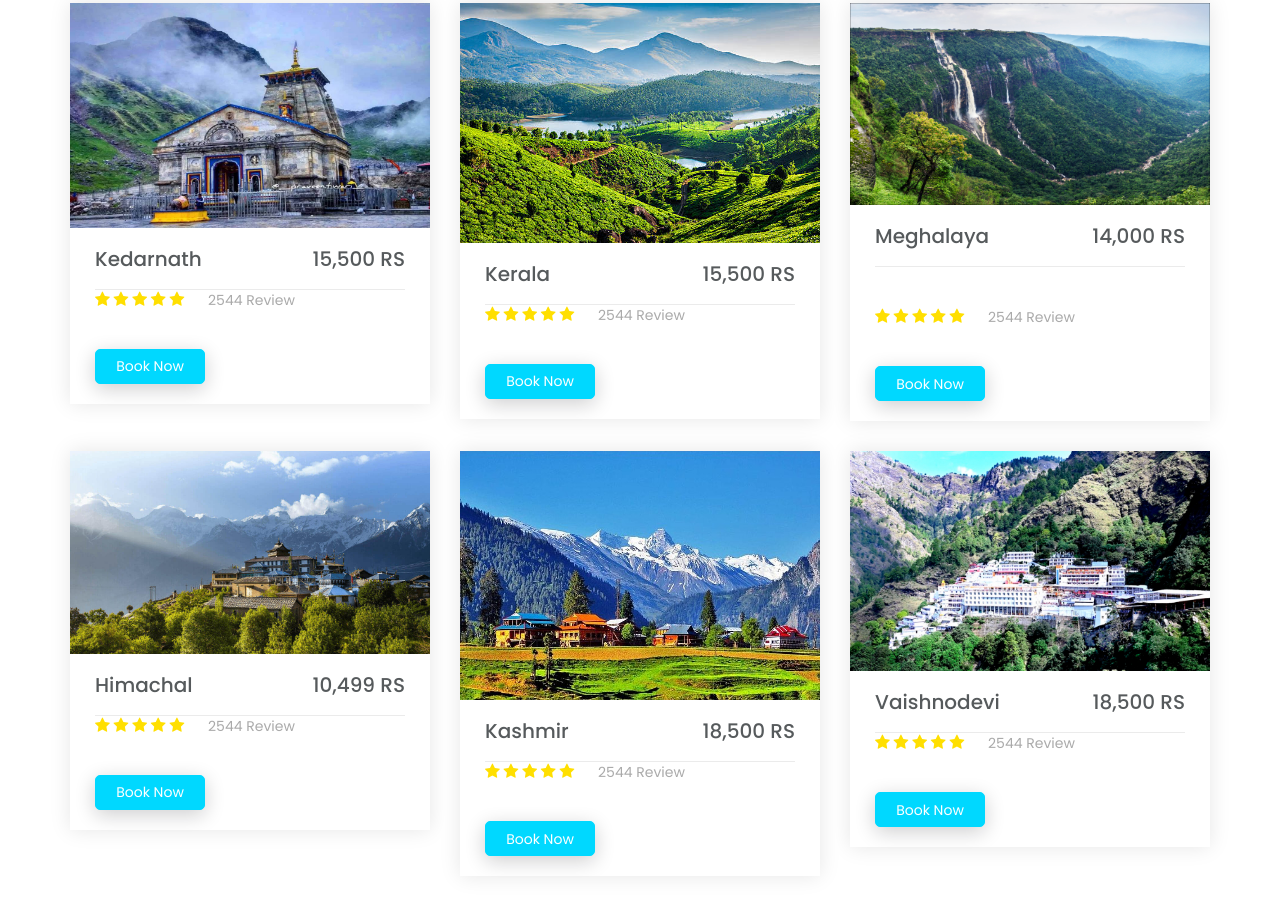
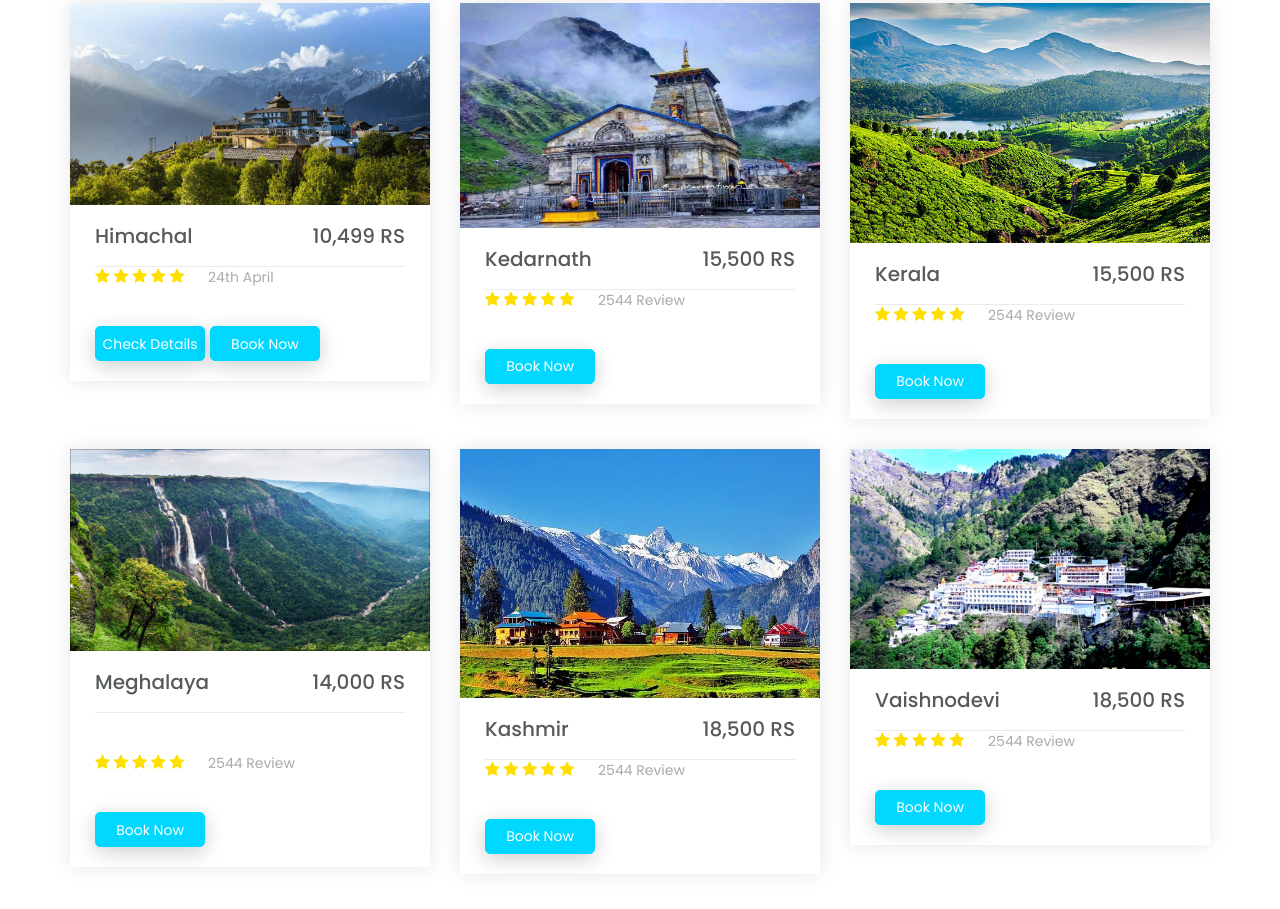
Before and after one commit to prajwalmandlik2004/sample-tour, a plain HTML site: page index.html in a window 1280 px wide. Shown: the part 3395-4304 px from the top of the page. Drawn offline with nearby package versions, Linux system fonts and the light colour scheme.

Commit message:
new update

```diff
--- a/assets/js/custom.js
+++ b/assets/js/custom.js
@@ -90,7 +90,7 @@ $(document).ready(function(){
 
         function makeTimer() {
 
-                var endTime = new Date("March 22, 2024 12:00:00 PDT");
+                var endTime = new Date("April 24, 2024 12:00:00 PDT");
                 var endTime = (Date.parse(endTime)) / 1000;
 
                 var now = new Date();
--- a/index.html
+++ b/index.html
@@ -254,7 +254,7 @@
 			<div class="row">
 				<div class="col-sm-12">
 					<div class="dicount-offer-content text-center">
-						<h2>Join with us within 22 March , 2024 and get upto 40% Discount</h2>
+						<h2>Join with us within 24 April , 2024 and get upto 40% Discount</h2>
 						<div class="campaign-timer">
 							<div id="timer">
 								<div class="time time-after" id="days">
@@ -299,6 +299,54 @@
 			</div><!--/.gallery-header-->
 			<div class="packages-content">
 				<div class="row">
+
+
+					<div class="col-md-4 col-sm-6">
+						<div class="single-package-item">
+							<img src="assets/images/packages/himachal.jpg" alt="package-place">
+							<div class="single-package-item-txt">
+								<h3>Himachal<span class="pull-right">10,499 RS</span></h3>
+								<!-- <div class="packages-para">
+									<p>
+										<span>
+											<i class="fa fa-angle-right"></i> 5 daays 6 nights
+										</span>
+										<i class="fa fa-angle-right"></i> 5 star accomodation
+									</p>
+									<p>
+										<span>
+											<i class="fa fa-angle-right"></i> transportation
+										</span>
+										<i class="fa fa-angle-right"></i> food facilities
+									</p>
+								</div> -->
+								<div class="packages-review">
+									<p>
+										<i class="fa fa-star"></i>
+										<i class="fa fa-star"></i>
+										<i class="fa fa-star"></i>
+										<i class="fa fa-star"></i>
+										<i class="fa fa-star"></i>
+										<span>24th April</span>
+									</p>
+								</div><!--/.packages-review-->
+								<div class="about-btn">
+									<a href="./tour/Himachal(holi) Itinerary (1).pdf">
+										<button class="about-view packages-btn">
+											Check Details
+										</button>
+									</a>
+									<a
+										href="https://docs.google.com/forms/d/e/1FAIpQLScGFb3HqzHXQ4tb-xPHHU9i8hr4A6Ts9TzySL6FoTrOGHtLzA/viewform">
+										<button class="about-view packages-btn">
+											book now
+										</button>
+									</a>
+								</div>
+							</div><!--/.single-package-item-txt-->
+						</div><!--/.single-package-item-->
+
+					</div><!--/.col-->
 
 					<div class="col-md-4 col-sm-6">
 						<div class="single-package-item">
@@ -427,47 +475,7 @@
 
 					</div><!--/.col-->
 
-					<div class="col-md-4 col-sm-6">
-						<div class="single-package-item">
-							<img src="assets/images/packages/himachal.jpg" alt="package-place">
-							<div class="single-package-item-txt">
-								<h3>Himachal<span class="pull-right">10,499 RS</span></h3>
-								<!-- <div class="packages-para">
-									<p>
-										<span>
-											<i class="fa fa-angle-right"></i> 5 daays 6 nights
-										</span>
-										<i class="fa fa-angle-right"></i> 5 star accomodation
-									</p>
-									<p>
-										<span>
-											<i class="fa fa-angle-right"></i> transportation
-										</span>
-										<i class="fa fa-angle-right"></i> food facilities
-									</p>
-								</div> -->
-								<div class="packages-review">
-									<p>
-										<i class="fa fa-star"></i>
-										<i class="fa fa-star"></i>
-										<i class="fa fa-star"></i>
-										<i class="fa fa-star"></i>
-										<i class="fa fa-star"></i>
-										<span>2544 review</span>
-									</p>
-								</div><!--/.packages-review-->
-								<div class="about-btn">
-									<a
-										href="https://docs.google.com/forms/d/e/1FAIpQLScGFb3HqzHXQ4tb-xPHHU9i8hr4A6Ts9TzySL6FoTrOGHtLzA/viewform">
-										<button class="about-view packages-btn">
-											book now
-										</button>
-									</a>
-								</div>
-							</div><!--/.single-package-item-txt-->
-						</div><!--/.single-package-item-->
 
-					</div><!--/.col-->
 
 					<div class="col-md-4 col-sm-6">
 						<div class="single-package-item">
@@ -633,7 +641,7 @@
 							<div class="single-special-shape-txt">
 								<h3>special offer</h3>
 								<h4><span>40%</span><br>off</h4>
-								<p><span>$ 220</span><br></p>
+								<!-- <p><span>$ 220</span><br></p> -->
 							</div><!--/.single-special-shape-txt-->
 						</div><!--/.single-special-offer-->
 					</div><!--/.col-->
```
Also changed, not shown: 8 other files.
